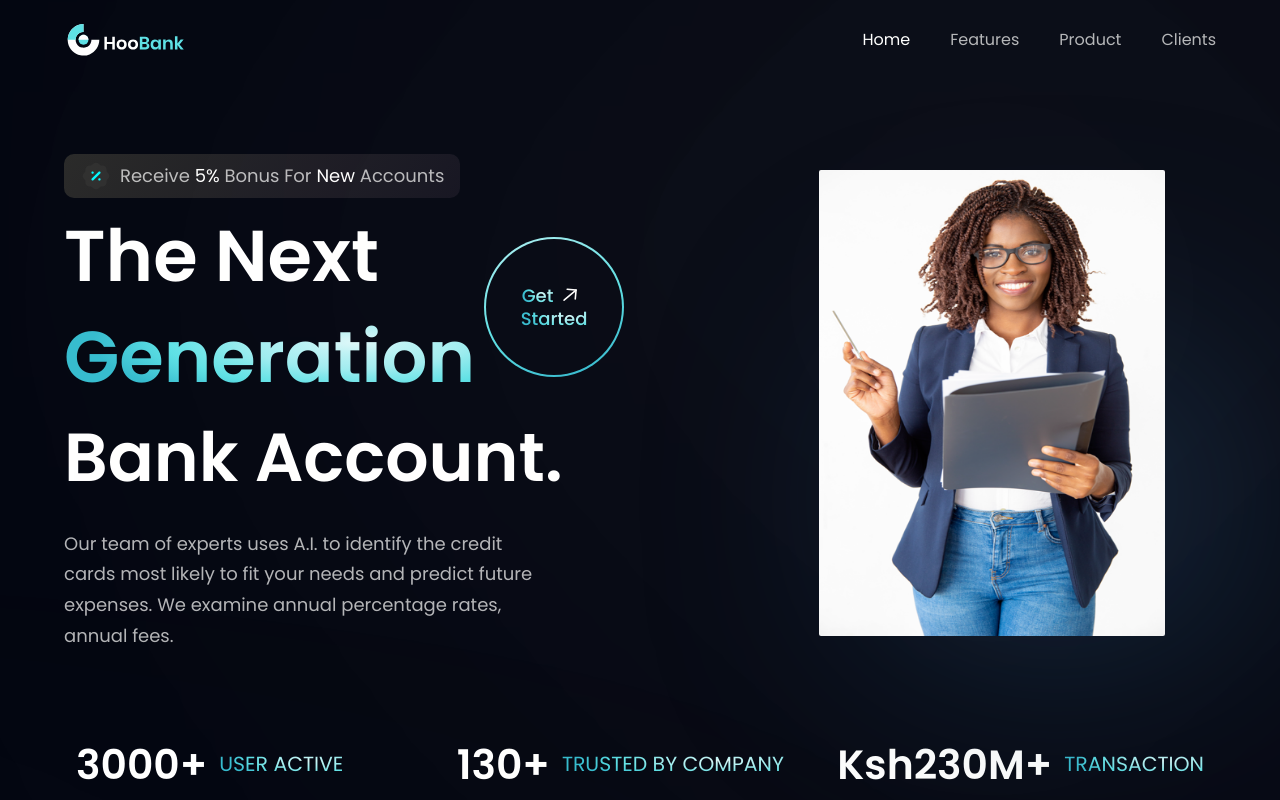
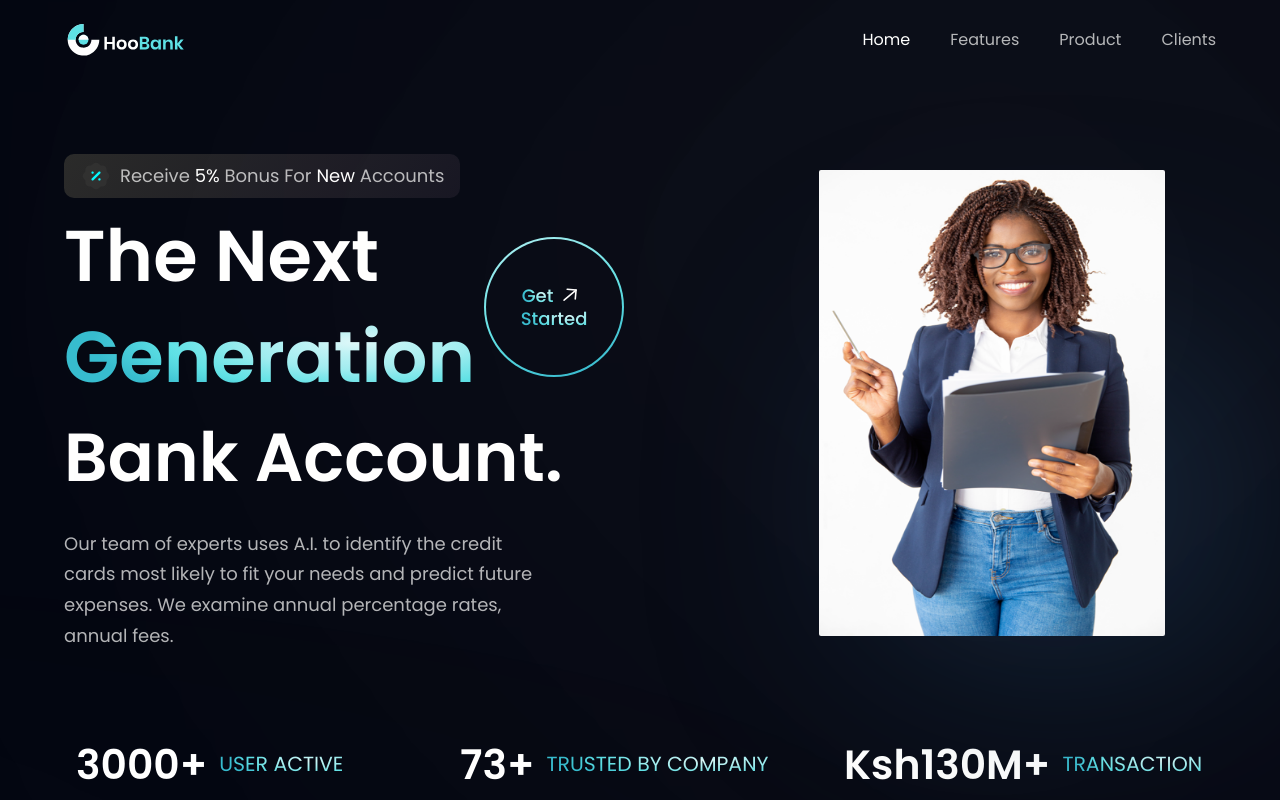
Before and after one commit to NickGoko/modern_bank_site, a React (Vite) app: page / in a window 1280 px wide. Shown: the top 800 px of the page. Built offline with nearby package versions, Linux system fonts and the light colour scheme.

Commit message:
changing stats value

```diff
--- a/src/components/Testimonials.jsx
+++ b/src/components/Testimonials.jsx
@@ -4,13 +4,15 @@ import FeedbackCard from "./FeedbackCard";
 
 const Testimonials = () => (
   <section id="clients" className={`${styles.paddingY} ${styles.flexCenter} flex-col relative `}>
-    <div className="absolute z-[0] w-[60%] h-[60%] -right-[50%] rounded-full blue__gradient bottom-40" />
+    <div className="absolute z-[0] w-[60%] h-[60%] -right-[70%] rounded-full white__gradient bottom-40" />
+    {/* -right-[70%] is using the negative value  */}
 
-    <div className="w-full flex justify-between items-center md:flex-row flex-col sm:mb-16 mb-6 relative z-[1]">
+    <div className="w-full flex justify-between items-center md:flex-row flex-col sm:mb-16 mb-6 relative z-[0]">
       <h2 className={styles.heading2}>
         What People are <br className="sm:block hidden" /> saying about us
+        {/* sm:black hidden means the position will be block for sizes larger than 640px then hidden on smaller screens hiding the br combining the two split texts*/}
       </h2>
-      <div className="w-full md:mt-0 mt-6">
+      <div className="w-full md:mt-0 mt-6 ">
         <p className={`${styles.paragraph} text-left max-w-[450px]`}>
           Everything you need to accept card payments and grow your business
           anywhere on the planet.
--- a/src/constants/index.js
+++ b/src/constants/index.js
@@ -68,14 +68,6 @@ export const feedback = [
     title: "Founder & Leader",
     // img: people03,
   },
-  {
-    id: "feedback-3",
-    content:
-      "It is usually people in the money business, finance, and international trade that are really rich.",
-    name: "Kenn Gallagher",
-    title: "Founder & Leader",
-    // img: people03,
-  },
 ];
 
 export const stats = [
@@ -87,12 +79,12 @@ export const stats = [
   {
     id: "stats-2",
     title: "Trusted by Company",
-    value: "130+",
+    value: "73+",
   },
   {
     id: "stats-3",
     title: "Transaction",
-    value: "Ksh230M+",
+    value: "Ksh130M+",
   },
 ];
 
```
